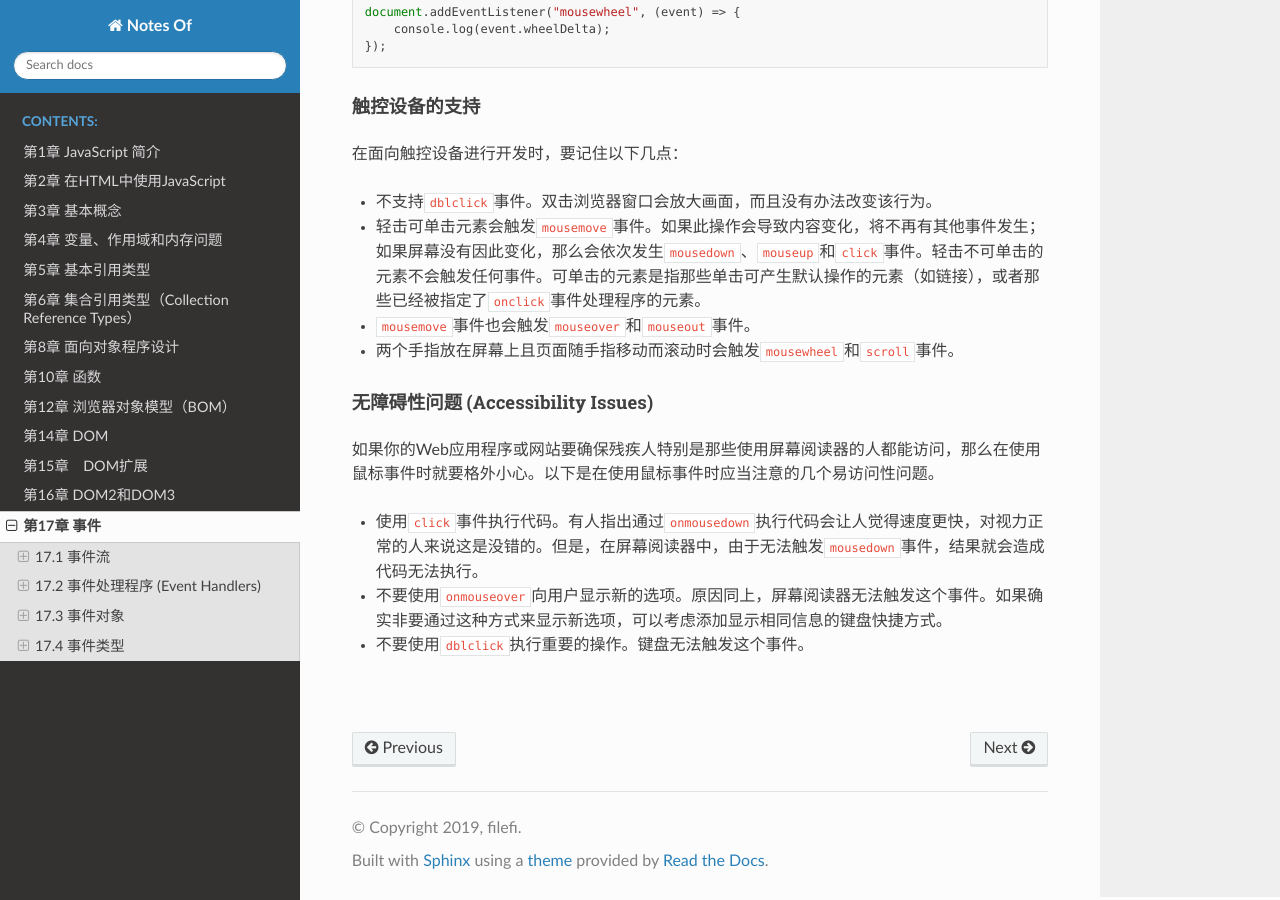
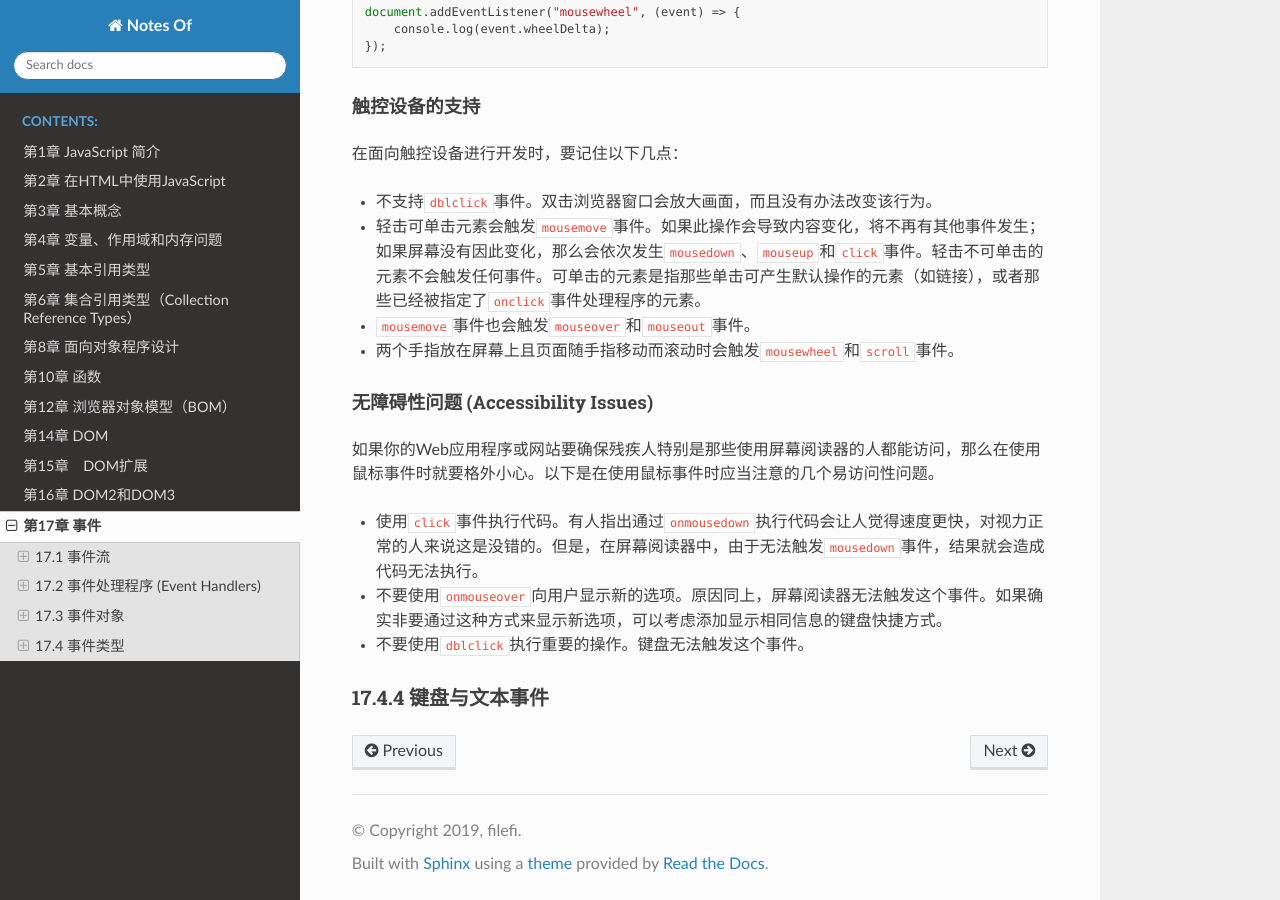
Before and after one commit to filefi/NotesOfProfessional-JavaScript-for-Web-Developers, a Sphinx documentation site: the page built from source/Chapter17-Events.md, in a window 1280 px wide and 900 px high, scrolled down 18453 px. Built offline with Sphinx 7.4.7 and the Read the Docs theme 2.0.0, drawn with Linux system fonts in a browser that asks for light colours.

Commit message:
17.4.4 begin

```diff
--- a/source/Chapter17-Events.md
+++ b/source/Chapter17-Events.md
@@ -687,4 +687,4 @@ document.addEventListener("mousewheel", (event) => {
 - 不要使用`onmouseover`向用户显示新的选项。原因同上，屏幕阅读器无法触发这个事件。如果确实非要通过这种方式来显示新选项，可以考虑添加显示相同信息的键盘快捷方式。
 - 不要使用`dblclick`执行重要的操作。键盘无法触发这个事件。
 
-###
+### 17.4.4 键盘与文本事件
```
